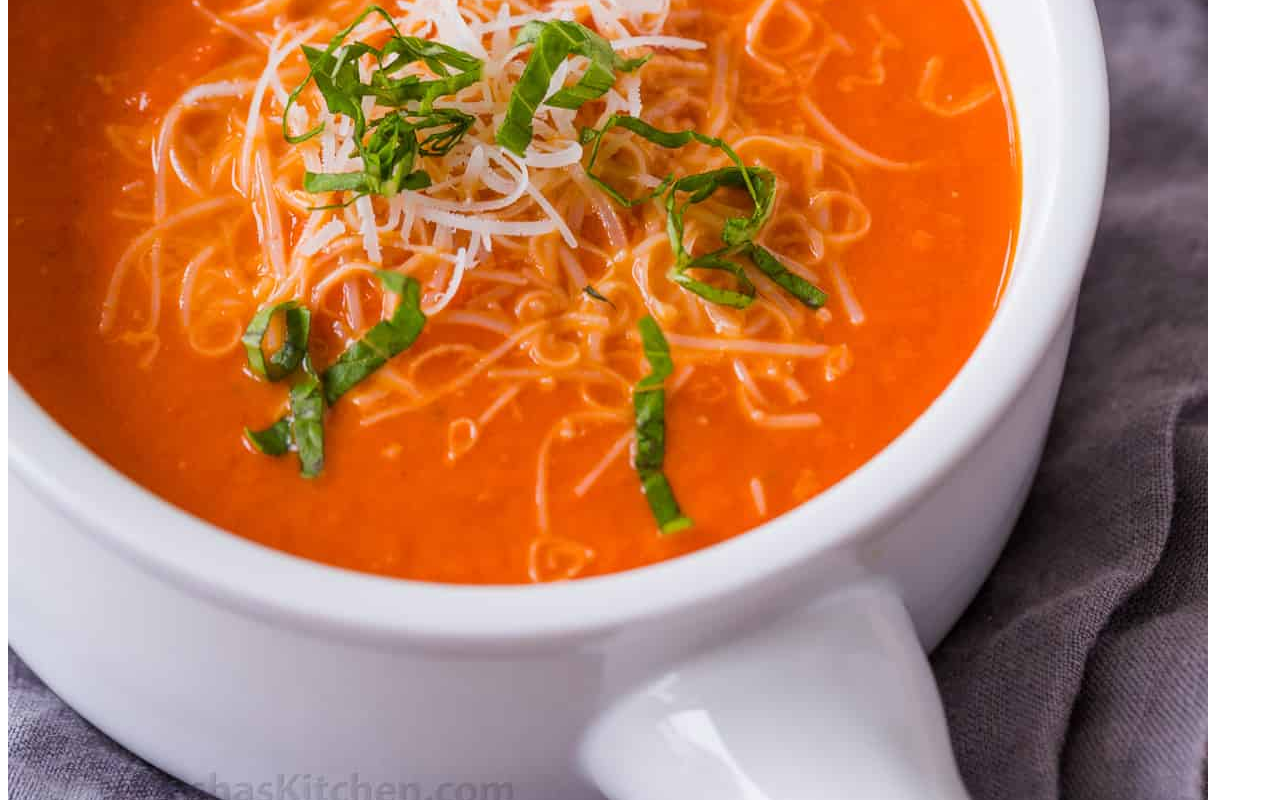
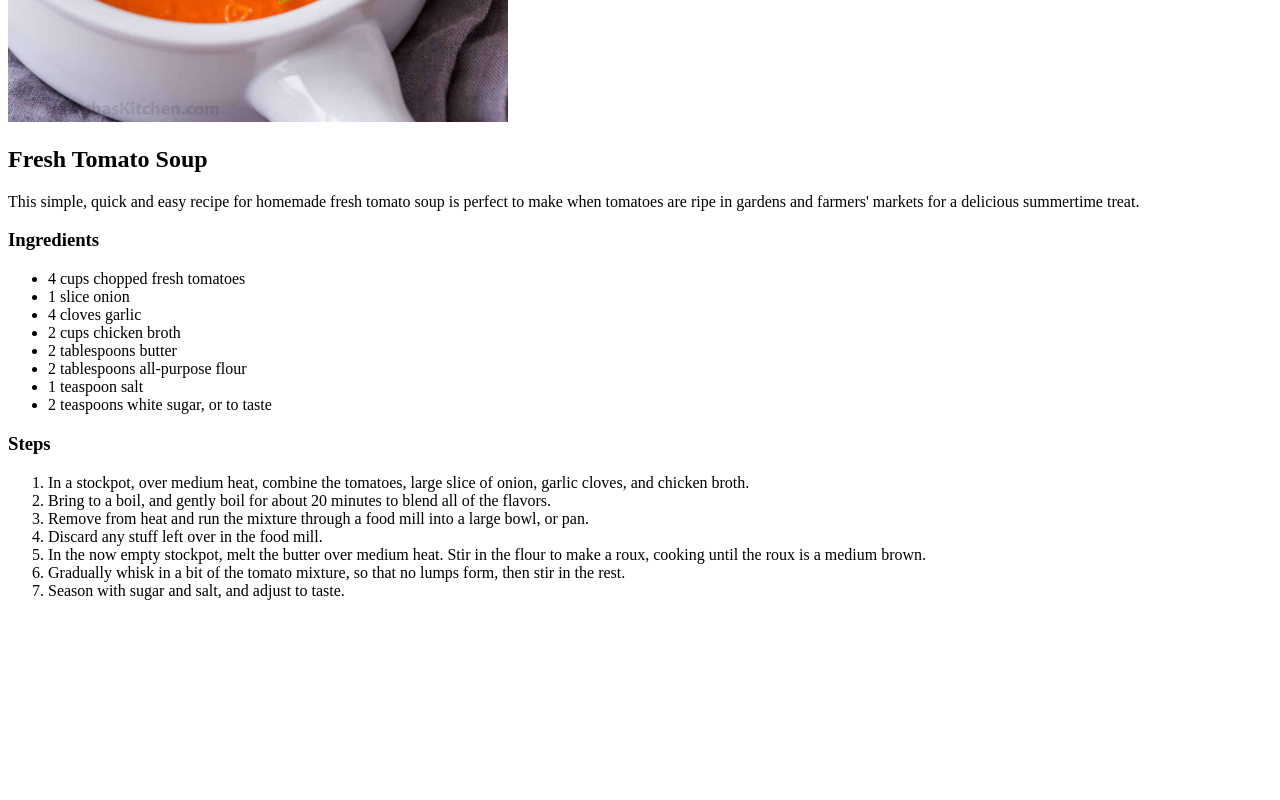
Before and after one commit to facjs/odin-recipes, a plain HTML site: page recipes/tomatosoup.html in a window 1280 px wide. Shown: the part 458-1258 px from the top of the page. After the commit the page ends 1074 px from the top, so only its background shows below. Drawn offline with Linux system fonts and the light colour scheme.

Commit message:
Add ingredients and steps to each recipe

```diff
--- a/recipes/tomatosoup.html
+++ b/recipes/tomatosoup.html
@@ -8,6 +8,46 @@
     </head>
     <body>
         <h1>Tomato Soup</h1>
-        <img src="../images/tomatosoup.jpg" alt="Tomato soup dish" />
+        <img src="../images/tomatosoup.jpg" style="width: 500px" alt="Tomato soup dish" />
+        <h2>Fresh Tomato Soup</h2>
+        <p>
+            This simple, quick and easy recipe for homemade fresh tomato soup is perfect to make
+            when tomatoes are ripe in gardens and farmers' markets for a delicious summertime
+            treat.
+        </p>
+        <h3>Ingredients</h3>
+        <ul>
+            <li>4 cups chopped fresh tomatoes</li>
+            <li>1 slice onion</li>
+            <li>4 cloves garlic</li>
+            <li>2 cups chicken broth</li>
+            <li>2 tablespoons butter</li>
+            <li>2 tablespoons all-purpose flour</li>
+            <li>1 teaspoon salt</li>
+            <li>2 teaspoons white sugar, or to taste</li>
+        </ul>
+        <h3>Steps</h3>
+        <ol>
+            <li>
+                In a stockpot, over medium heat, combine the tomatoes, large slice of onion, garlic
+                cloves, and chicken broth.
+            </li>
+            <li>
+                Bring to a boil, and gently boil for about 20 minutes to blend all of the flavors.
+            </li>
+            <li>
+                Remove from heat and run the mixture through a food mill into a large bowl, or pan.
+            </li>
+            <li>Discard any stuff left over in the food mill.</li>
+            <li>
+                In the now empty stockpot, melt the butter over medium heat. Stir in the flour to
+                make a roux, cooking until the roux is a medium brown.
+            </li>
+            <li>
+                Gradually whisk in a bit of the tomato mixture, so that no lumps form, then stir in
+                the rest.
+            </li>
+            <li>Season with sugar and salt, and adjust to taste.</li>
+        </ol>
     </body>
 </html>
```
Also changed, not shown: index.html (+5 -3 lines), recipes/chickensoup.html (+26 -1 lines), recipes/lasagna.html (+32 -1 lines).
